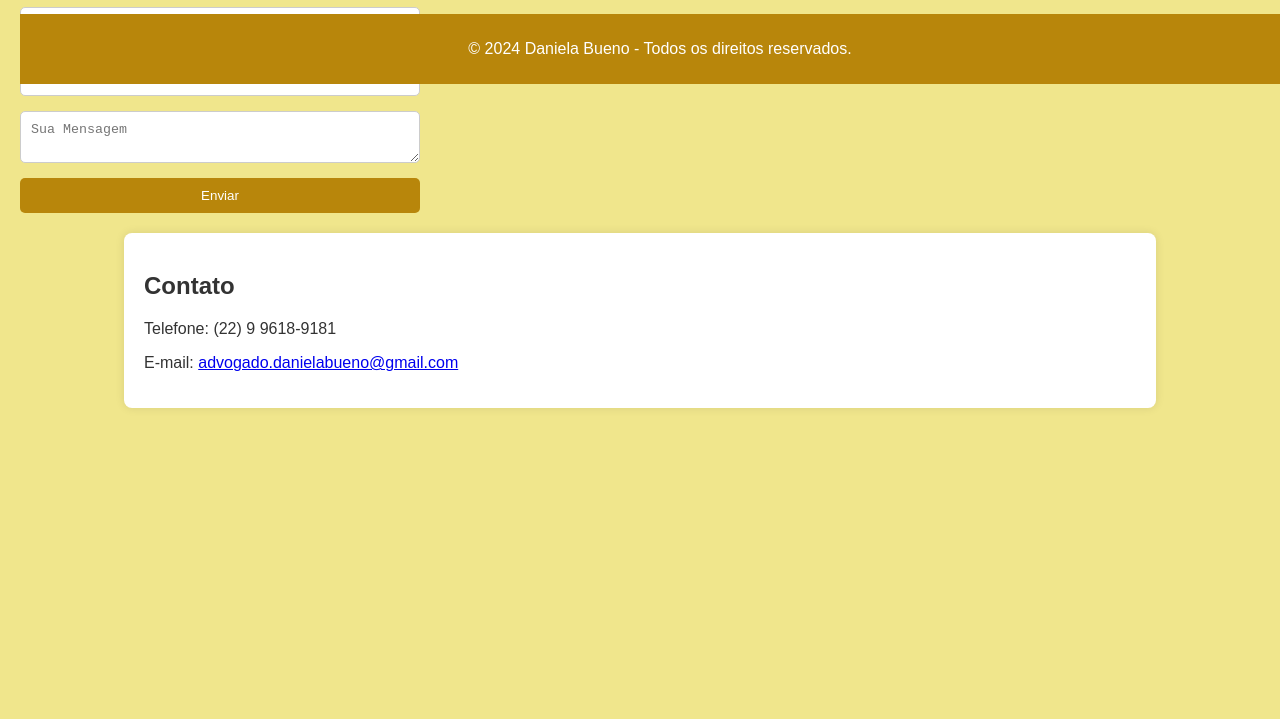
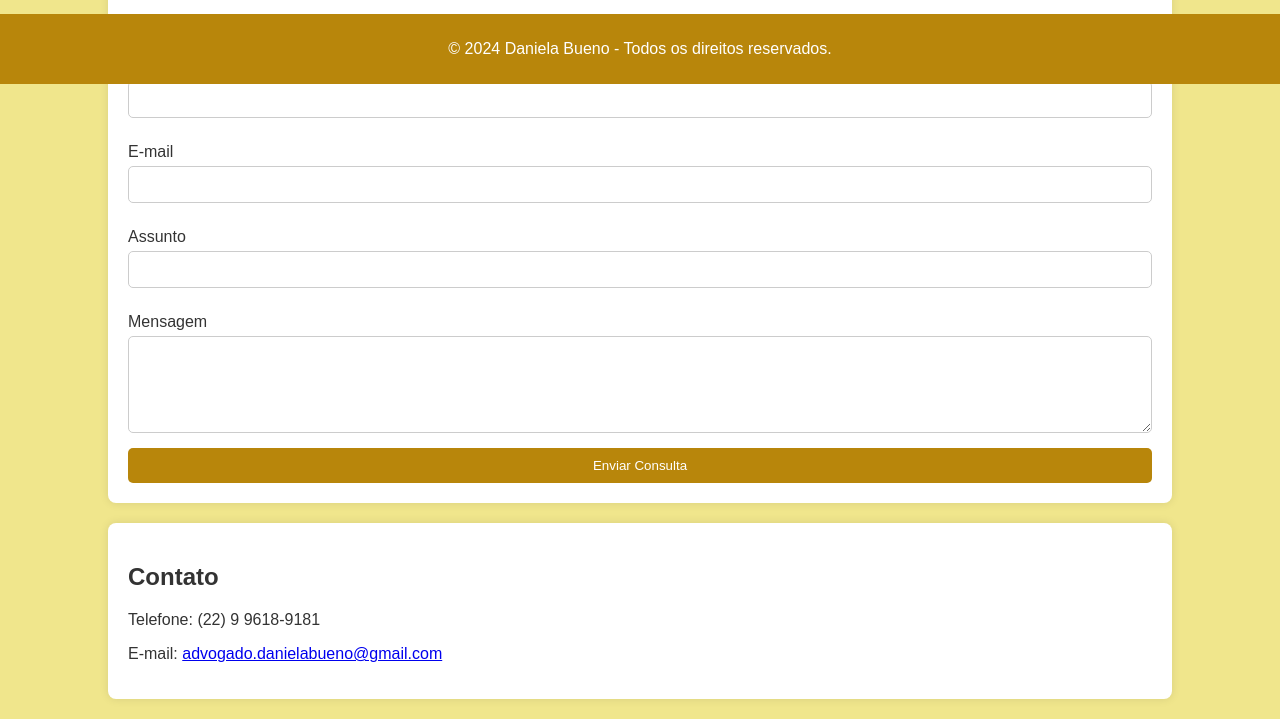
Before and after one commit to danielabuenoadv/Fale-comigo, a plain HTML site: page index.html in a window 1280 px wide. Shown: the part 716-1435 px from the top of the page. Before the commit the page ends 1164 px from the top, so only its background shows below. Drawn offline with Linux system fonts and the light colour scheme.

Commit message:
Update index.html
formulario adicionado

```diff
--- a/index.html
+++ b/index.html
@@ -108,53 +108,25 @@
     </ul>
 </div>
 
-<!DOCTYPE html>
-<html lang="pt-BR">
-<head>
-    <meta charset="UTF-8">
-    <meta name="viewport" content="width=device-width, initial-scale=1.0">
-    <title>Meu Formulário</title>
-    <style>
-        body {
-            font-family: Arial, sans-serif;
-            padding: 20px;
-        }
-        form {
-            display: flex;
-            flex-direction: column;
-            max-width: 400px;
-        }
-        input, textarea {
-            margin-bottom: 10px;
-            padding: 10px;
-            border: 1px solid #ccc;
-            border-radius: 5px;
-        }
-        button {
-            padding: 10px;
-            background-color: #28a745;
-            color: white;
-            border: none;
-            border-radius: 5px;
-            cursor: pointer;
-        }
-        button:hover {
-            background-color: #218838;
-        }
-    </style>
-</head>
-<body>
+<div class="container" id="consulta">
+    <h2>Consulta Online</h2>
+    <p>Para solicitar uma consulta jurídica, preencha o formulário abaixo e entrarei em contato o mais breve possível.</p>
+    <form action="https://formsfree.com/form/xpwavakr" method="POST"> <!-- Substitua YOUR_FORM_ID pelo seu ID -->
+        <label for="name">Nome Completo</label>
+        <input type="text" id="name" name="name" required>
 
-    <h1>Entre em Contato</h1>
-    <form action="https://formspree.io/f/YOUR_FORM_ID" method="POST">
-        <input type="text" name="name" placeholder="Seu Nome" required>
-        <input type="email" name="email" placeholder="Seu Email" required>
-        <textarea name="message" placeholder="Sua Mensagem" required></textarea>
-        <button type="submit">Enviar</button>
+        <label for="email">E-mail</label>
+        <input type="email" id="email" name="email" required>
+
+        <label for="subject">Assunto</label>
+        <input type="text" id="subject" name="subject" required>
+
+        <label for="message">Mensagem</label>
+        <textarea id="message" name="message" rows="5" required></textarea>
+
+        <button type="submit">Enviar Consulta</button>
     </form>
-
-</body>
-</html>
+</div>
 
 <div class="container" id="contato">
     <h2>Contato</h2>
@@ -168,6 +140,7 @@
 
 </body>
 </html>
+
 </footer>
 
 </body>
```
